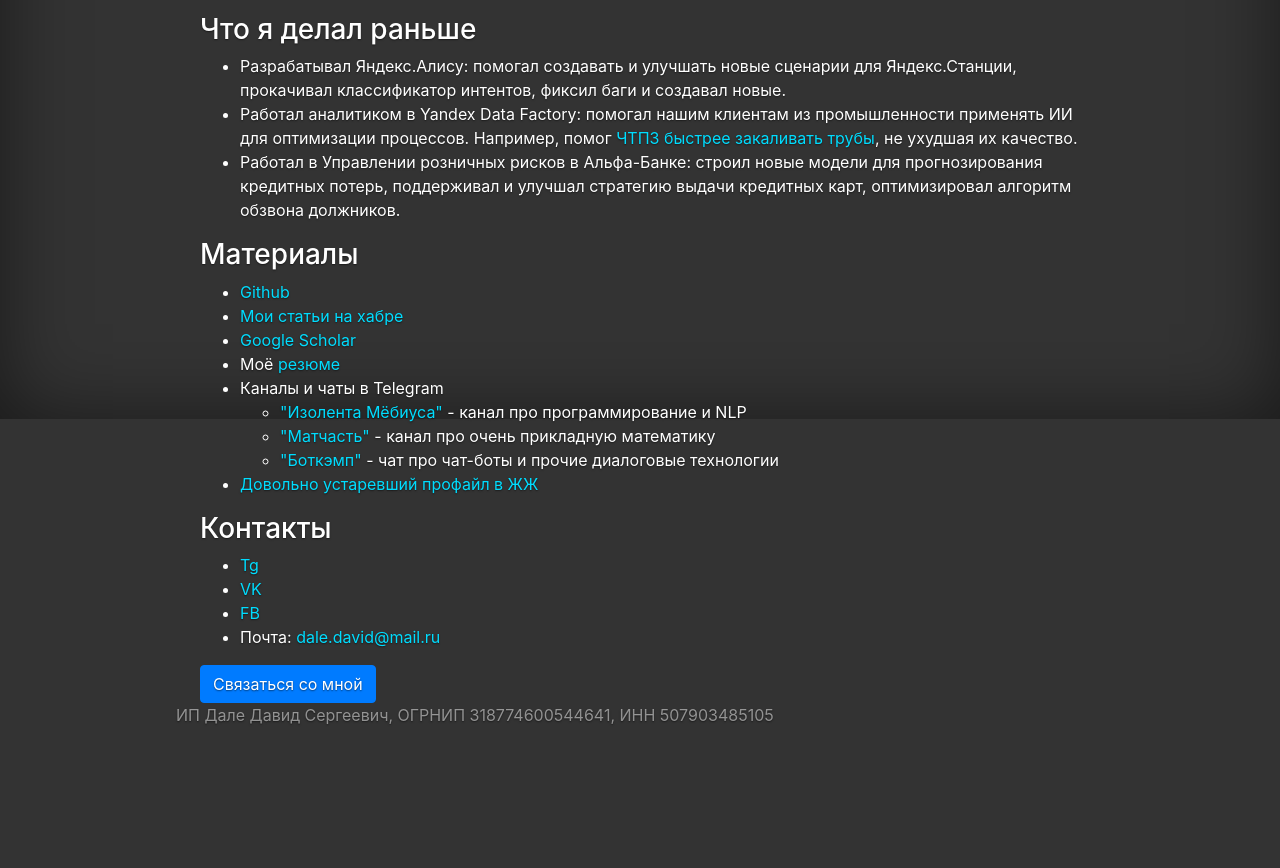
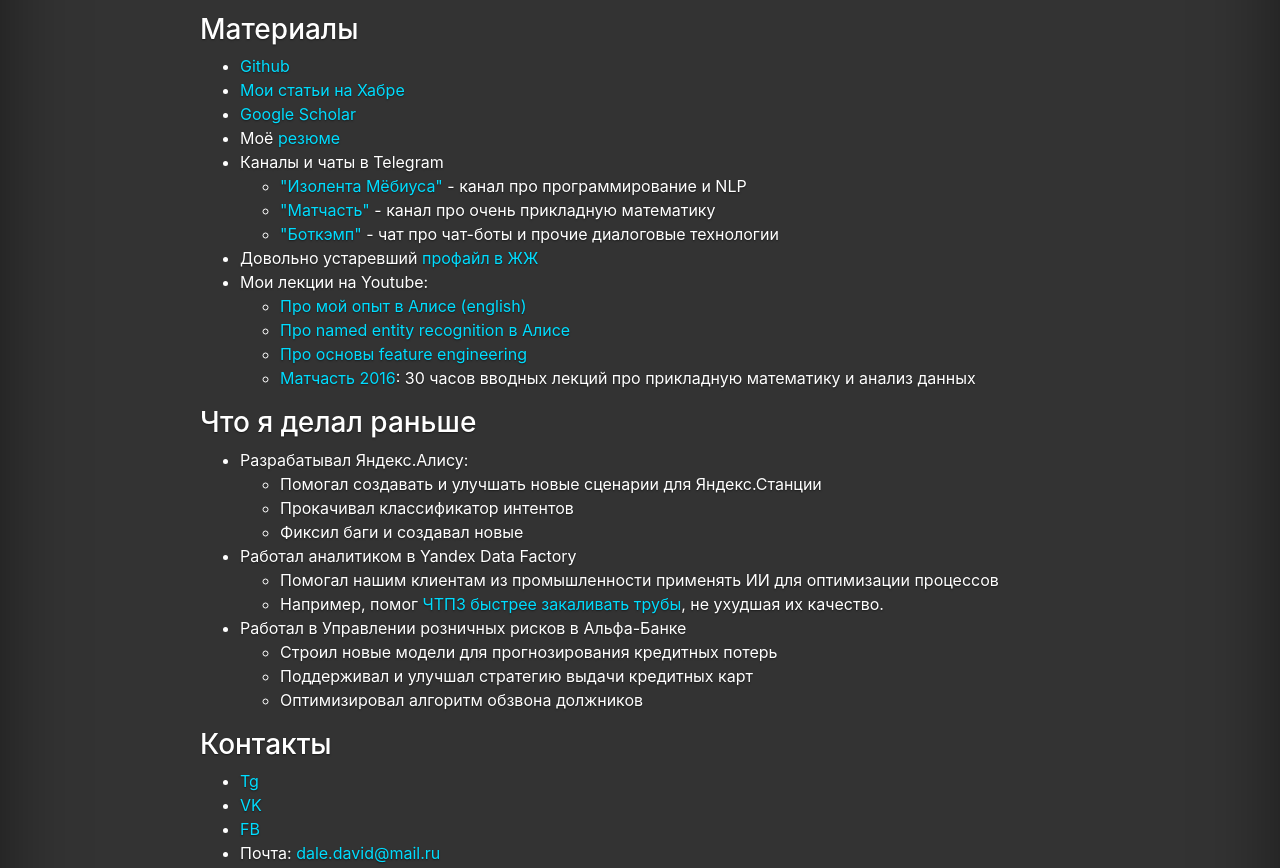
Before and after one commit to avidale/avidale.github.io, a plain HTML site: page index.html in a window 1280 px wide. Shown: the part 381-1249 px from the top of the page. Before the commit the page ends 1108 px from the top, so only its background shows below. Drawn offline with nearby package versions, Linux system fonts and the light colour scheme; a script that the page names is missing.

Commit message:
a better structure

```diff
--- a/cover.css
+++ b/cover.css
@@ -5,7 +5,8 @@
 /* Links */
 a {
   color: #0df;
-};
+}
+
 a:focus,
 a:hover {
   color: #fff;
@@ -28,7 +29,7 @@ a:hover {
 
 html,
 body {
-  height: 100%;
+  /*height: 100%;*/
   background-color: #333;
 }
 
--- a/index.html
+++ b/index.html
@@ -56,25 +56,8 @@
 			<li>
 				Работаю в <a href="https://sites.skoltech.ru/nlp">NLP-лаборатории</a> в Сколтехе инженером-исследователем
 				<ul>
-					<strike>Учу роботов ругаться</strike>Занимаюсь проблемами переноса стиля на текстах
+					<strike>Учу роботов ругаться</strike> Занимаюсь проблемами переноса стиля на текстах
 				</ul>
-			</li>
-		</ul>
-	</div>
-	<div>
-		<h3>Что я делал раньше</h3>
-		<ul>
-			<li>Разрабатывал Яндекс.Алису: помогал создавать и улучшать новые сценарии для Яндекс.Станции,
-				прокачивал классификатор интентов, фиксил баги и создавал новые.
-			</li>
-			<li>
-				Работал аналитиком в Yandex Data Factory: помогал нашим клиентам из промышленности применять ИИ для оптимизации процессов.
-				Например, помог <a href="https://market.chelpipe.ru/press-center/news/1567/">
-				ЧТПЗ быстрее закаливать трубы</a>, не ухудшая их качество.
-			</li>
-			<li>
-				Работал в Управлении розничных рисков в Альфа-Банке: строил новые модели для прогнозирования кредитных потерь,
-				поддерживал и улучшал стратегию выдачи кредитных карт, оптимизировал алгоритм обзвона должников.
 			</li>
 		</ul>
 	</div>
@@ -82,7 +65,7 @@
 		<h3>Материалы</h3>
 		<ul>
 			<li><a href="https://github.com/avidale/">Github</a></li>
-			<li><a href="https://habr.com/ru/users/cointegrated/posts/">Мои статьи на хабре</a></li>
+			<li><a href="https://habr.com/ru/users/cointegrated/posts/">Мои статьи на Хабре</a></li>
 			<li><a href="https://scholar.google.com/citations?user=4GB_6AcAAAAJ&hl=en">Google Scholar</a></li>
 			<li>Моё <a href="https://yadi.sk/i/ANYxKmXu3WhHGg">резюме</a></li>
 			<li> Каналы и чаты в Telegram
@@ -92,7 +75,44 @@
 					<li><a href="https://t.me/botcamp_community">"Боткэмп"</a> - чат про чат-боты и прочие диалоговые технологии</li>
 				</ul>
 			</li>
-			<li><a href="https://cointegrated.livejournal.com/">Довольно устаревший профайл в ЖЖ</a></li>
+			<li>Довольно устаревший <a href="https://cointegrated.livejournal.com/">профайл в ЖЖ</a></li>
+			<li>Мои лекции на Youtube:
+				<ul>
+					<li><a href="https://youtu.be/JoiUzpHlnvU?t=703">Про мой опыт в Алисе (english)</a></li>
+					<li><a href="https://youtu.be/fzzUA5lvtZI">Про named entity recognition в Алисе</a></li>
+					<li><a href="https://youtu.be/ypem9burgdA">Про основы feature engineering</a></li>
+					<li>
+						<a href="https://www.youtube.com/playlist?list=PLdyBq83mdsVTHZ35HEr9FRDJ4z_l-u6kE">Матчасть 2016</a>:
+							30 часов вводных лекций про прикладную математику и анализ данных
+					</li>
+
+				</ul>
+			</li>
+		</ul>
+	</div>
+	<div>
+		<h3>Что я делал раньше</h3>
+		<ul>
+			<li>Разрабатывал Яндекс.Алису:
+				<ul>
+					<li>Помогал создавать и улучшать новые сценарии для Яндекс.Станции</li>
+					<li>Прокачивал классификатор интентов</li>
+					<li>Фиксил баги и создавал новые</li>
+				</ul>
+			</li>
+			<li>Работал аналитиком в Yandex Data Factory
+				<ul>
+					<li>Помогал нашим клиентам из промышленности применять ИИ для оптимизации процессов</li>
+					<li>Например, помог <a href="https://market.chelpipe.ru/press-center/news/1567/">ЧТПЗ быстрее закаливать трубы</a>, не ухудшая их качество.</li>
+				</ul>
+			</li>
+			<li>Работал в Управлении розничных рисков в Альфа-Банке
+				<ul>
+					<li>Строил новые модели для прогнозирования кредитных потерь</li>
+					<li>Поддерживал и улучшал стратегию выдачи кредитных карт</li>
+					<li>Оптимизировал алгоритм обзвона должников</li>
+				</ul>
+			</li>
 		</ul>
 	</div>
 	<div>
@@ -116,6 +136,7 @@
 	</div>
 </main>
 <footer class="mastfoot mt-auto mb-3">
+	<div style="height: 20px"></div>
 	<div class="inner">
 		ИП Дале Давид Сергеевич, ОГРНИП 318774600544641, ИНН 507903485105
 	</div>
```
